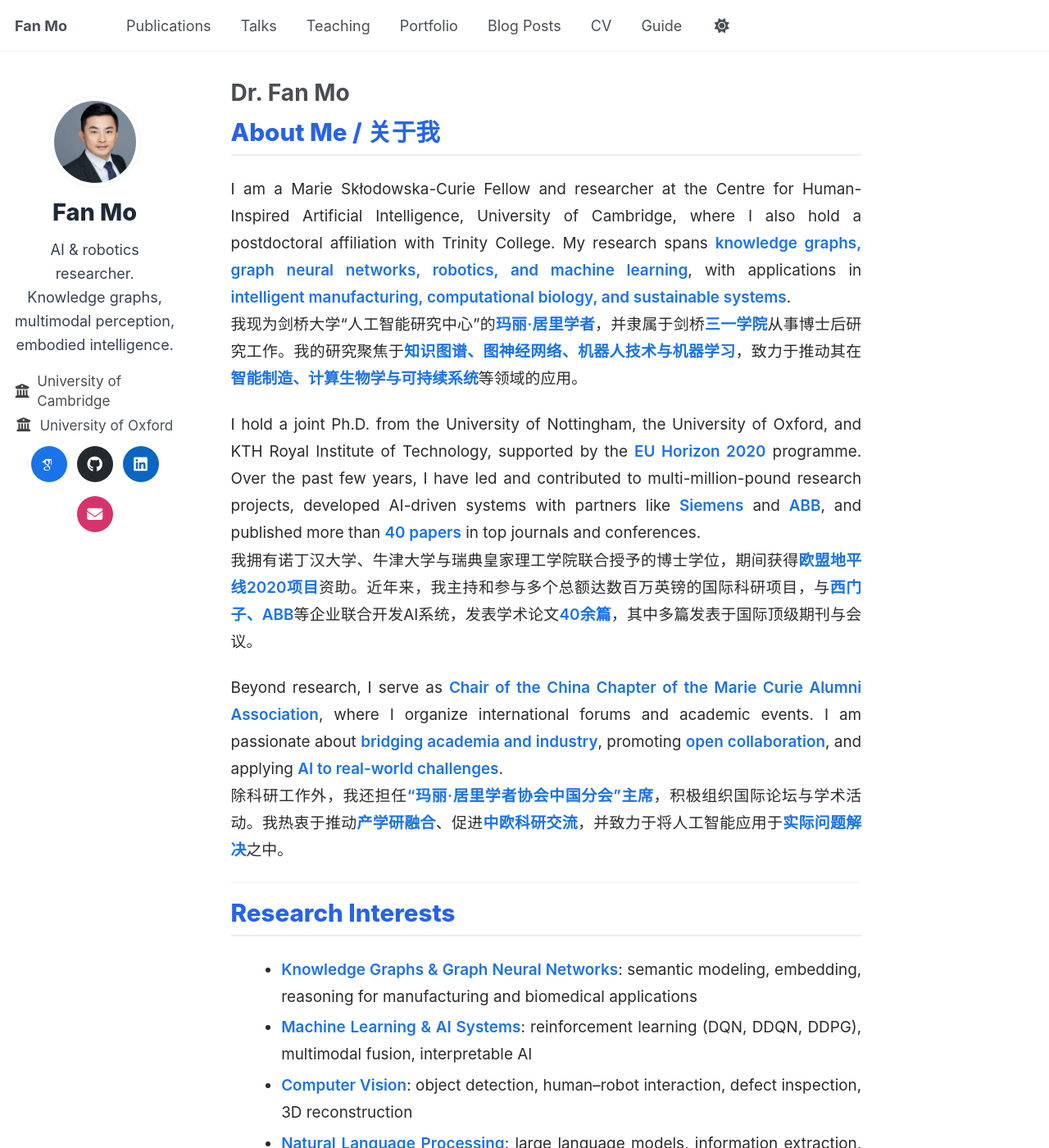
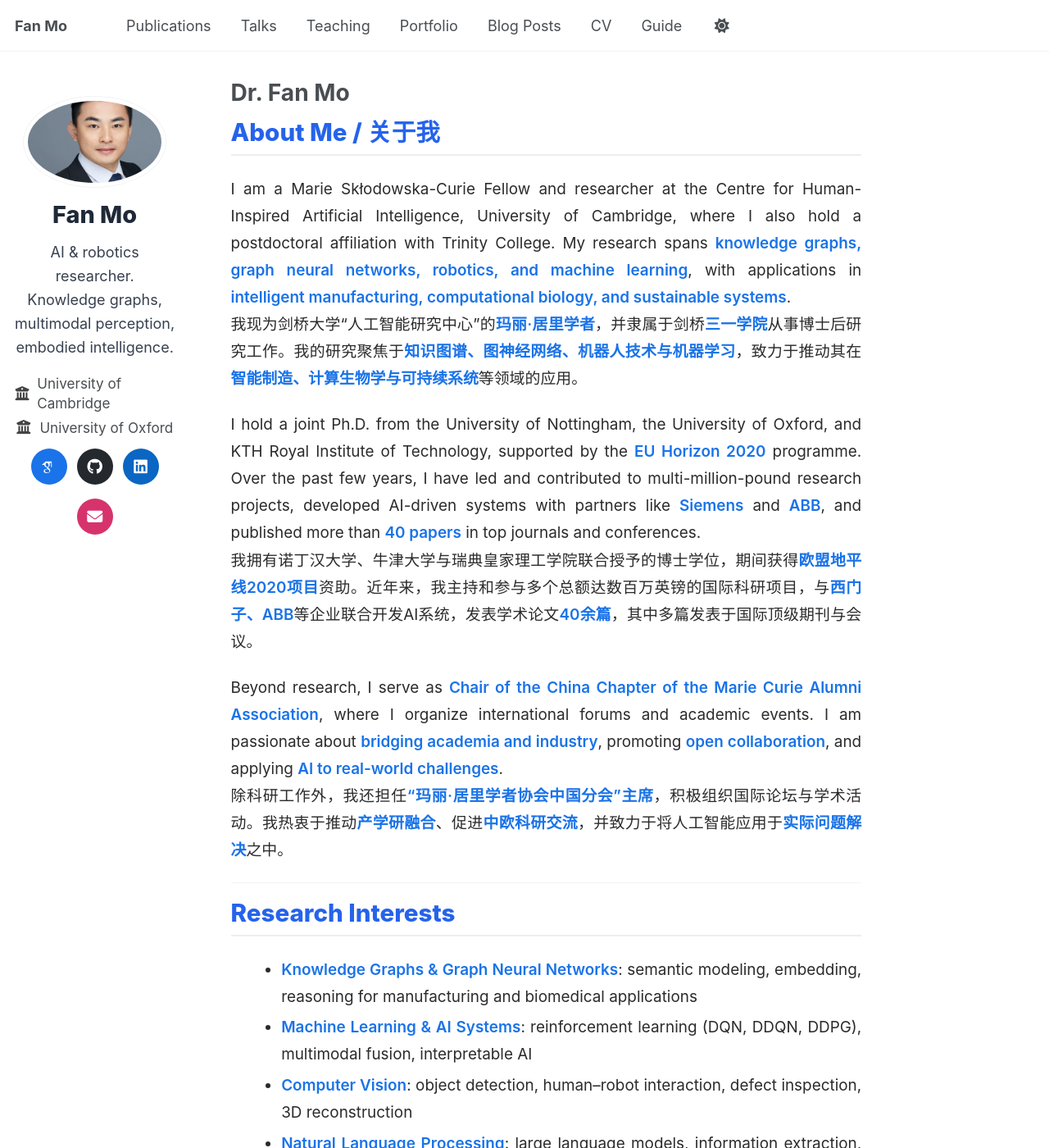
Before and after one commit to fanmo-intro/fanmo-intro.github.io, a Jekyll site: the page built from _pages/about.md, in a window 1280 px wide and 1400 px high. Shown: the whole window at 82% size. Built offline with Jekyll 4.4.1, drawn with Linux system fonts in a browser that asks for light colours; some web fonts are replaced; a script that is not in the unit is left out.

Commit message:
Update _custom.scss

```diff
--- a/_sass/_custom.scss
+++ b/_sass/_custom.scss
@@ -164,3 +164,26 @@
     touch-action: manipulation !important;
   }
 }
+/* --- Force avatar to center on mobile and desktop --- */
+.author__avatar{
+  width:100% !important;
+  display:flex !important;
+  justify-content:center !important;
+  align-items:center !important;
+  margin:0 auto 12px auto !important;
+}
+
+.author__avatar img{
+  display:block !important;
+  margin:0 auto !important;
+  border-radius:50% !important;
+  object-fit:cover !important;
+}
+
+/* bigger and centered on mobile */
+@media (max-width:768px){
+  .author__avatar img{
+    width:160px !important;
+    height:160px !important;
+  }
+}
```
